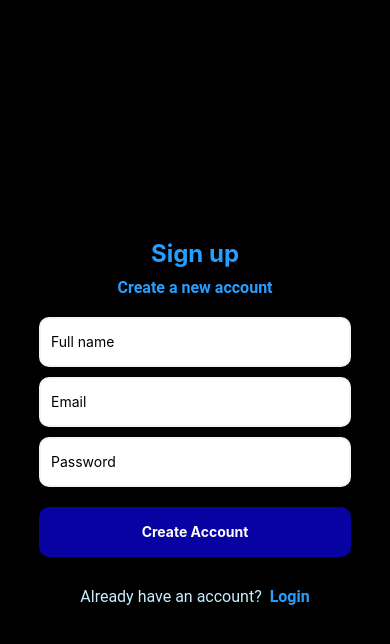
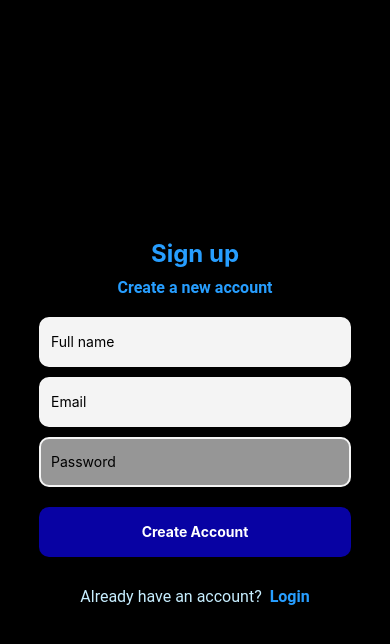
Before and after one commit to Muhammad-Osamaa/MovieRecommendation, a React Native app: screen /Register in a window 390 px wide. Both pictures are taken after a click on the element "Register". Shown: the top 644 px of the page. Built offline with nearby package versions, Linux system fonts and the light colour scheme.

Commit message:
changeTextInputColor

```diff
--- a/src/assets/Colors/Constants.js
+++ b/src/assets/Colors/Constants.js
@@ -8,5 +8,6 @@ const Constants = {
   inputBackground: '#F4F4F4',
   secondaryColor: '#362FD9',
   primaryColor: 'rgba(0,0,0,0.7)',
+  redColor: 'red'
 };
 export default Constants;
--- a/src/screens/Register.js
+++ b/src/screens/Register.js
@@ -105,6 +105,7 @@ const RegisterScreen = ({navigation}) => {
                 borderColor: isNameFocused
                   ? Constants.logoColor
                   : Constants.grayColor,
+                  backgroundColor: isNameFocused ? Constants.textColor : Constants.grayColor,
               },
             ]}
             placeholder="Full name"
@@ -121,6 +122,7 @@ const RegisterScreen = ({navigation}) => {
                 borderColor: isEmailFocused
                   ? Constants.logoColor
                   : Constants.grayColor,
+                  backgroundColor: isNameFocused ? Constants.textColor : Constants.grayColor,
               },
             ]}
             placeholder="Email"
@@ -136,6 +138,7 @@ const RegisterScreen = ({navigation}) => {
                 borderColor: isPasswordFocused
                   ? Constants.logoColor
                   : Constants.grayColor,
+                  backgroundColor: isPasswordFocused ? Constants.textColor : Constants.fadedColor,
               },
             ]}
             placeholder="Password"
@@ -196,13 +199,12 @@ const styles = StyleSheet.create({
   input: {
     width: '80%',
     height: 50,
-    borderColor: Constants.logoColor,
+    // borderColor: Constants.logoColor,
     borderWidth: 2,
     marginBottom: 10,
     padding: 5,
     paddingLeft: 10,
     borderRadius: 10,
-    backgroundColor: '#FFFFFF',
   },
   rgbutton: {
     width: '80%',
```
